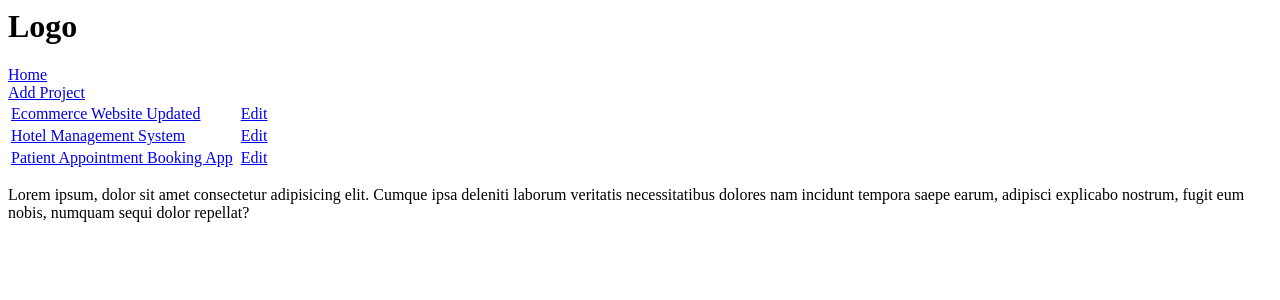
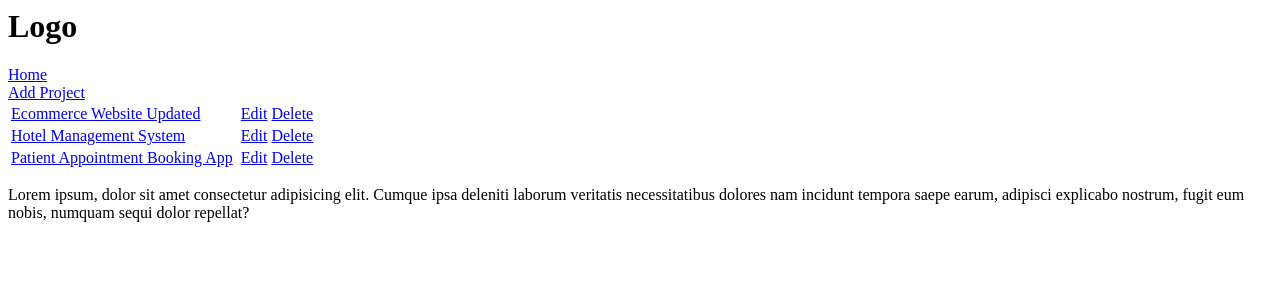
Before and after one commit to baijuka/hobby-coding, a Django app: page / in a window 1280 px wide. Shown: the top 300 px of the page. Run offline with Django 3.2, Linux system fonts and the light colour scheme; data comes from the database, SQL or seed files in the repository; both versions use the stored data as it was after the commit.

Commit message:
Add delete functionality to form

```diff
--- a/projects/templates/projects/projects.html
+++ b/projects/templates/projects/projects.html
@@ -8,6 +8,7 @@
     <td><a href= "{% url 'project' project.id %}">{{ project.title }}</a> </td>
     <td><{{ project.description }}</td>
     <td><a href="{% url 'update-project' project.id %}">Edit</a></td>
+    <td><a href="{% url 'delete-project' project.id %}">Delete</a></td>
 </tr>
 {% endfor %}
 </table>
--- a/projects/urls.py
+++ b/projects/urls.py
@@ -5,5 +5,6 @@ urlpatterns = [
     path('', views.projects, name='projects'),
     path('project/<str:pk>/', views.project, name='project'),
     path('create-project/', views.createProject, name='create-project'),
-    path('update-project/<str:pk>/', views.updateProject, name='update-project')
+    path('update-project/<str:pk>/', views.updateProject, name='update-project'),
+    path('delete-project/<str:pk>', views.deleteProject, name='delete-project'),
 ]
--- a/projects/views.py
+++ b/projects/views.py
@@ -47,3 +47,12 @@ def updateProject(request,pk):
 
     context = {'form':form}
     return render(request, 'projects/project-form.html', context)
+
+def deleteProject(request,pk):
+    project = Project.objects.get(id=pk)
+
+    if request.method == 'POST':
+        project.delete()
+        return redirect('projects')
+
+    return render(request, 'projects/delete.html', {'object':project})
```
Also changed, not shown: projects/templates/projects/delete.html (added, +10 -0 lines), db.sqlite3.
